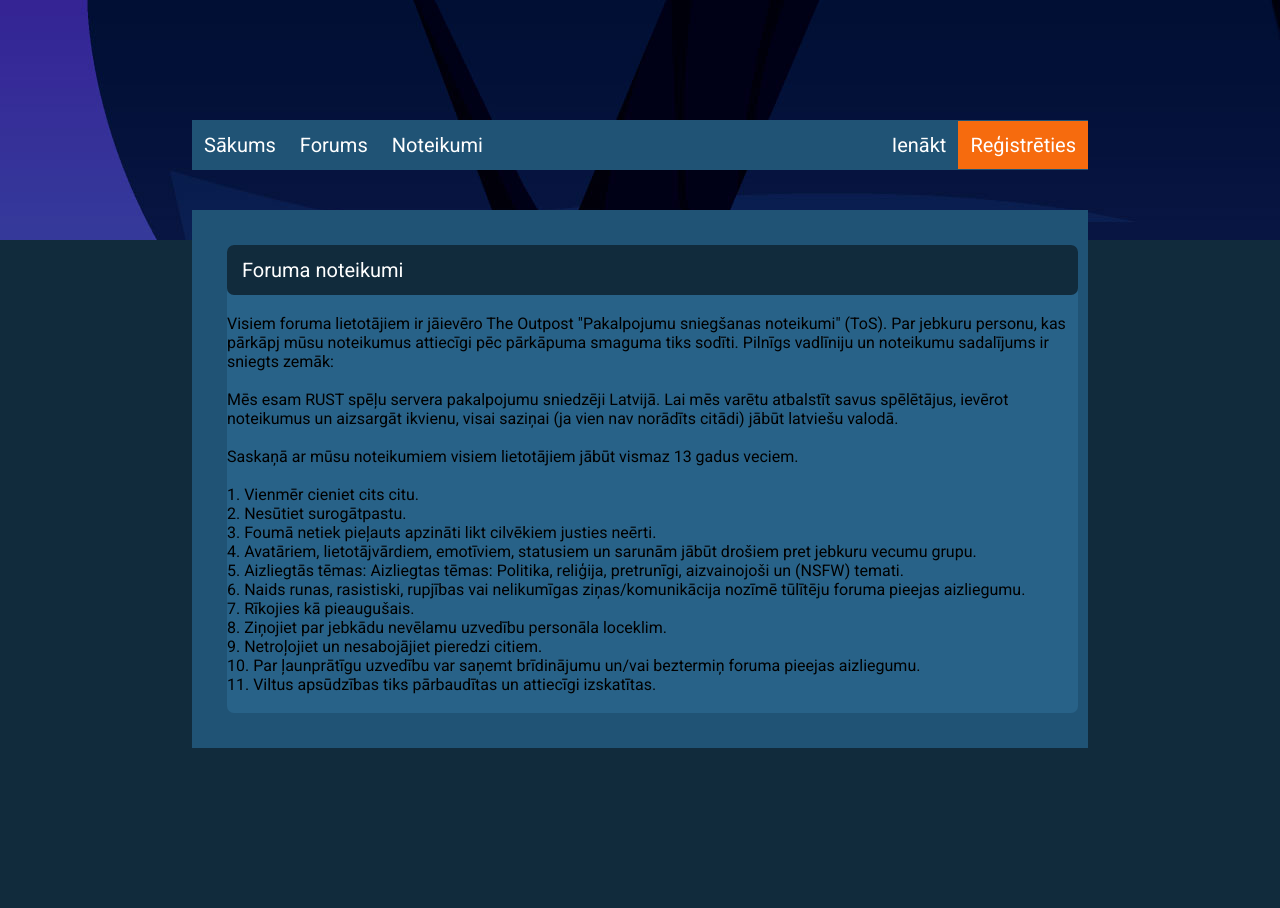
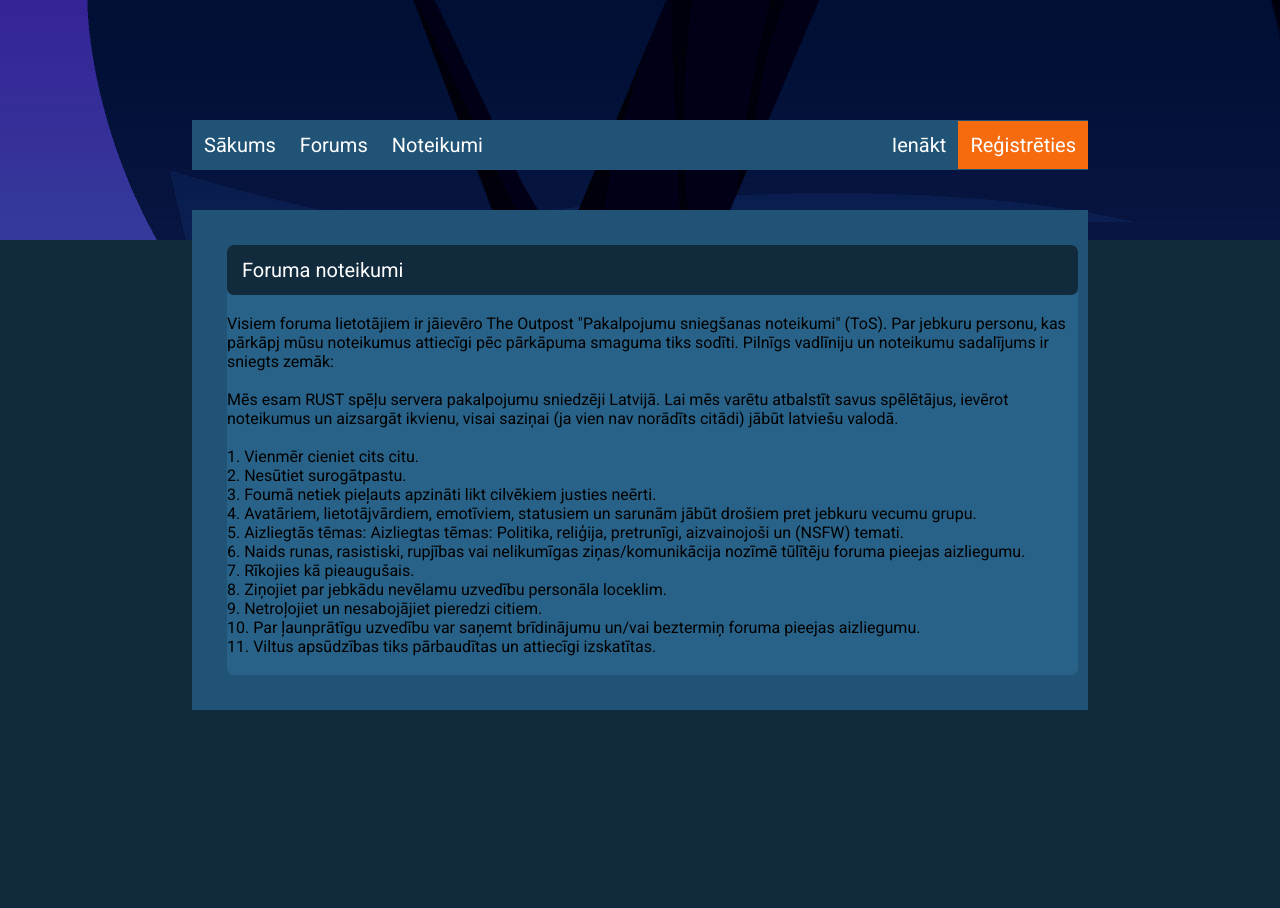
Before and after one commit to markus-laskovskisbrangals/ILL, a PHP site: page /rules.php in a window 1280 px wide. After the commit the page ends 710 px from the top, so only its background shows below. Run offline with PHP 8.4, Linux system fonts and the light colour scheme.

Commit message:
Update rules.php

```diff
--- a/rules.php
+++ b/rules.php
@@ -22,8 +22,6 @@
 
 Mēs esam RUST spēļu servera pakalpojumu sniedzēji Latvijā.  Lai mēs varētu atbalstīt savus spēlētājus, ievērot noteikumus un aizsargāt ikvienu, visai saziņai (ja vien nav norādīts citādi) jābūt latviešu valodā.<br><br>
 
-Saskaņā ar mūsu noteikumiem visiem lietotājiem jābūt vismaz 13 gadus veciem.<br><br>
-
 1. Vienmēr cieniet cits citu. <br>
 2. Nesūtiet surogātpastu.<br>
 3. Foumā netiek pieļauts apzināti likt cilvēkiem justies neērti.<br>
```
